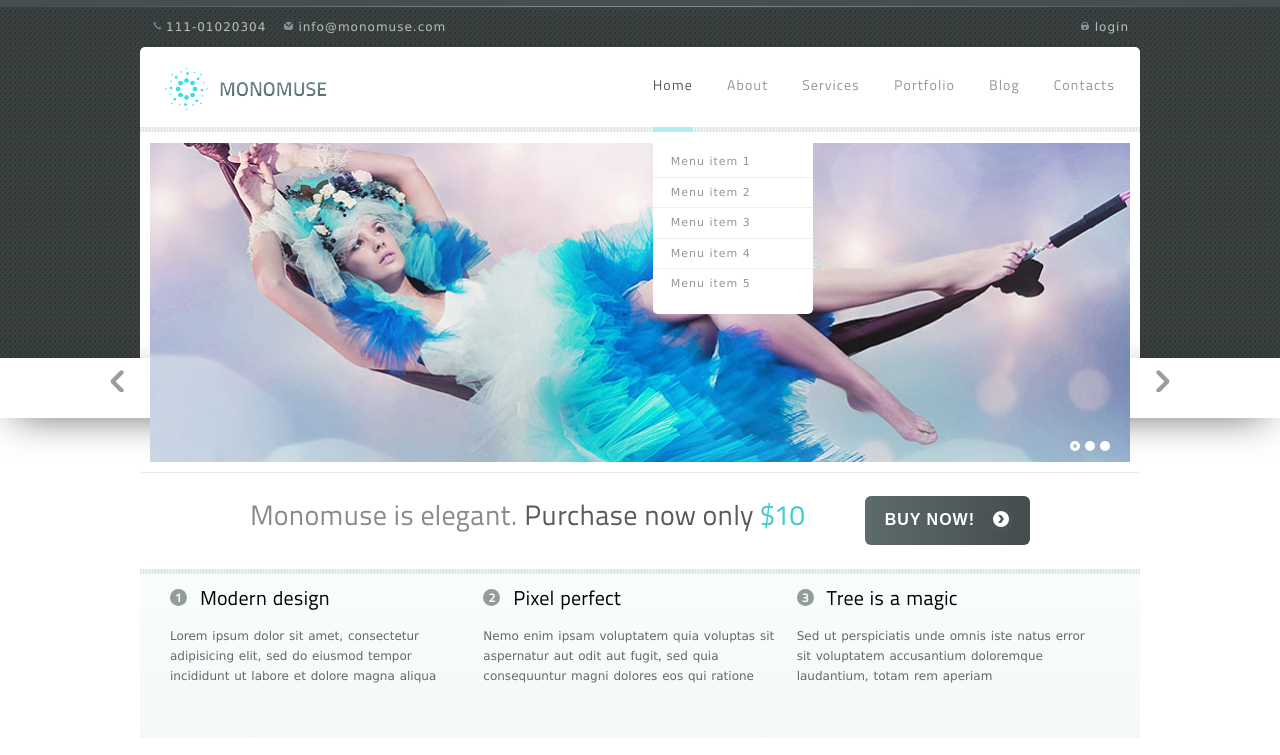
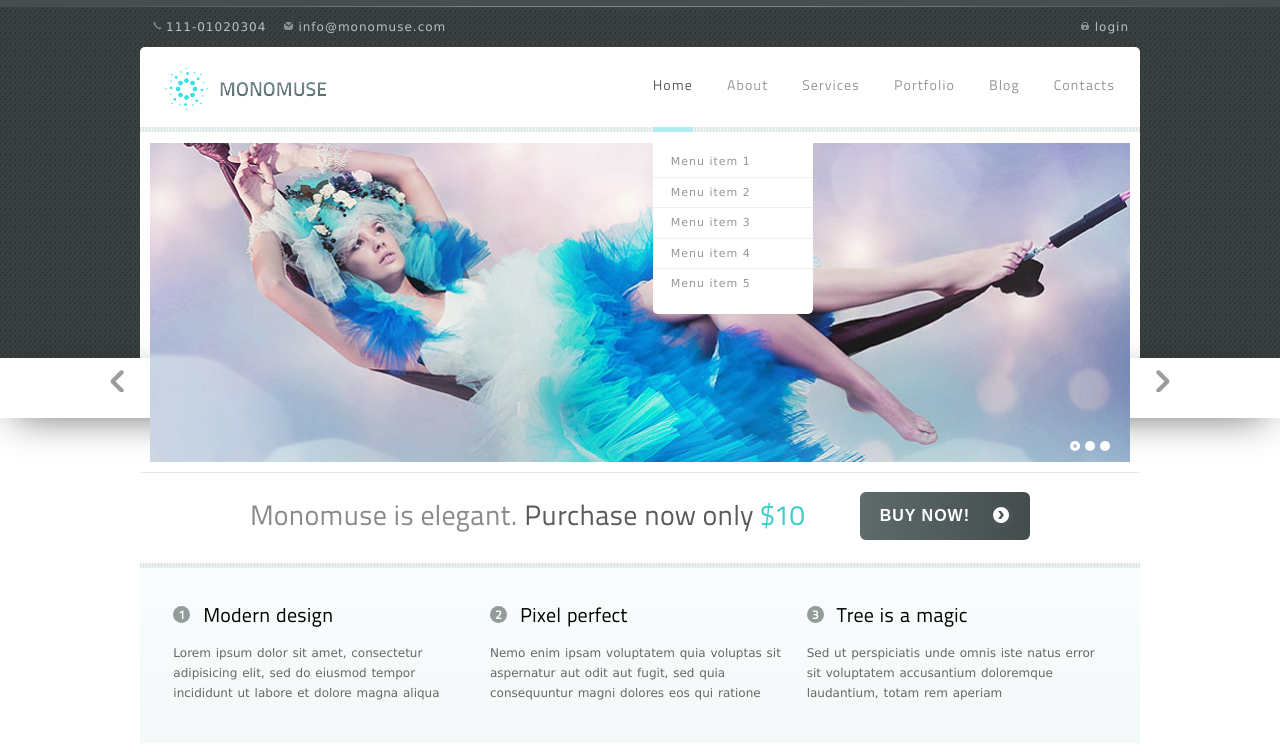
Before and after one commit to brusni4ka/Internship, a plain HTML site: page monomuse/src/index.html in a window 1280 px wide. Shown: the top 755 px of the page. Drawn offline with nearby package versions, Linux system fonts and the light colour scheme.

Commit message:
fixing title & info section. Cleaning styles

```diff
--- a/monomuse/src/css/styles.scss
+++ b/monomuse/src/css/styles.scss
@@ -8,8 +8,9 @@
 }
 
 $basic-fonts: Verdana, Geneva, sans-serif;
-$basic-font-color: #cbcbcb;
+$btn-fonts: Arial, Helvetica, sans-serif;
 $special-font: 'TitilliumText22L-Regular';
+$basic-font-color: #7c7c7c;
 
 /***BASIC STYLES***/
 * {
@@ -251,7 +252,7 @@ img {
         line-height: $header-height;
         .navbar {
 
-          a{
+          a {
             color: #969696;
             display: block;
           }
@@ -289,7 +290,7 @@ img {
                 padding: 6px 18px;
                 line-height: 1.1em;
                 border-bottom: 1px solid #EFEFEF;
-                a{
+                a {
                   font-size: 11px;
                 }
                 &.active > a, &:hover > a, &:focus > a {
@@ -307,7 +308,6 @@ img {
 
           }
         }
-
 
       }
       /*end navigation*/
@@ -395,14 +395,18 @@ img {
       margin-top: -115px;
 
       .main-title {
+        $main-title-height: 100px;
         text-align: center;
         z-index: 10;
-        min-width: 80px;
-        margin-top: 50px;
+        margin-top: $main-title-height/2;
+
         h1 {
           display: inline-block;
+          vertical-align: middle;
           color: #8a8a8a;
-          padding: 35px 55px 35px 0;
+          line-height: $main-title-height;
+          padding-right: 50px;
+          margin-bottom: -5px;
 
           .darker {
             color: #5a5a5a;
@@ -415,21 +419,17 @@ img {
 
         .title-btn {
           display: inline-block;
+          vertical-align: middle;
           position: relative;
+
           text-transform: uppercase;
-          font-family: Arial, Helvetica, sans-serif;
-          font-size: 16px;
-          font-weight: bold;
+          font: bold normal 16px/1.1em $btn-fonts;
           color: #fff;
-          padding: 15px 55px 15px 20px;
+          padding: 15px 60px 15px 20px;
           border-radius: 6px;
+
           /*gradient*/
           background: rgba(89, 89, 89, 0);
-          background: -moz-linear-gradient(left, rgba(89, 89, 89, 0) 0%, rgba(71, 71, 71, 0) 0%, rgba(102, 102, 102, 0) 0%, rgba(44, 44, 44, 0) 0%, rgba(102, 102, 102, 0) 0%, rgba(76, 76, 76, 0) 0%, rgba(0, 0, 0, 0) 0%, rgba(19, 19, 19, 0.35) 100%);
-          background: -webkit-gradient(left top, right top, color-stop(0%, rgba(89, 89, 89, 0)), color-stop(0%, rgba(71, 71, 71, 0)), color-stop(0%, rgba(102, 102, 102, 0)), color-stop(0%, rgba(44, 44, 44, 0)), color-stop(0%, rgba(102, 102, 102, 0)), color-stop(0%, rgba(76, 76, 76, 0)), color-stop(0%, rgba(0, 0, 0, 0)), color-stop(100%, rgba(19, 19, 19, 0.35)));
-          background: -webkit-linear-gradient(left, rgba(89, 89, 89, 0) 0%, rgba(71, 71, 71, 0) 0%, rgba(102, 102, 102, 0) 0%, rgba(44, 44, 44, 0) 0%, rgba(102, 102, 102, 0) 0%, rgba(76, 76, 76, 0) 0%, rgba(0, 0, 0, 0) 0%, rgba(19, 19, 19, 0.35) 100%);
-          background: -o-linear-gradient(left, rgba(89, 89, 89, 0) 0%, rgba(71, 71, 71, 0) 0%, rgba(102, 102, 102, 0) 0%, rgba(44, 44, 44, 0) 0%, rgba(102, 102, 102, 0) 0%, rgba(76, 76, 76, 0) 0%, rgba(0, 0, 0, 0) 0%, rgba(19, 19, 19, 0.35) 100%);
-          background: -ms-linear-gradient(left, rgba(89, 89, 89, 0) 0%, rgba(71, 71, 71, 0) 0%, rgba(102, 102, 102, 0) 0%, rgba(44, 44, 44, 0) 0%, rgba(102, 102, 102, 0) 0%, rgba(76, 76, 76, 0) 0%, rgba(0, 0, 0, 0) 0%, rgba(19, 19, 19, 0.35) 100%);
           background: linear-gradient(to right, rgba(89, 89, 89, 0) 0%, rgba(71, 71, 71, 0) 0%, rgba(102, 102, 102, 0) 0%, rgba(44, 44, 44, 0) 0%, rgba(102, 102, 102, 0) 0%, rgba(76, 76, 76, 0) 0%, rgba(0, 0, 0, 0) 0%, rgba(19, 19, 19, 0.35) 100%);
           filter: progid:DXImageTransform.Microsoft.gradient(startColorstr='#595959', endColorstr='#131313', GradientType=1);
           background-color: #5e6b6b;
@@ -446,22 +446,20 @@ img {
 
         }
       }
+
       .info {
         display: flex;
         justify-content: space-between;
-        padding: 5px 30px 40px 30px;
+        min-height: 180px;
+        padding: 0 25px;
         /*gradient*/
         background: rgba(249, 253, 253, 1);
-        background: -moz-linear-gradient(top, rgba(249, 253, 253, 1) 0%, rgba(243, 248, 248, 1) 100%);
-        background: -webkit-gradient(left top, left bottom, color-stop(0%, rgba(249, 253, 253, 1)), color-stop(100%, rgba(243, 248, 248, 1)));
-        background: -webkit-linear-gradient(top, rgba(249, 253, 253, 1) 0%, rgba(243, 248, 248, 1) 100%);
-        background: -o-linear-gradient(top, rgba(249, 253, 253, 1) 0%, rgba(243, 248, 248, 1) 100%);
-        background: -ms-linear-gradient(top, rgba(249, 253, 253, 1) 0%, rgba(243, 248, 248, 1) 100%);
         background: linear-gradient(to bottom, rgba(249, 253, 253, 1) 0%, rgba(243, 248, 248, 1) 100%);
         filter: progid:DXImageTransform.Microsoft.gradient(startColorstr='#f9fdfd', endColorstr='#f3f8f8', GradientType=0);
         .block {
           max-width: 300px;
           color: #676767;
+          margin: auto;
           h4 {
             padding: 0 30px;
             position: relative;
@@ -484,16 +482,18 @@ img {
         }
       }
 
-      .block-img {
-        width: 220px;
-        border: 1px solid #e4e4e4;
-        border-radius: 3px;
-        height: 185px;
-        padding: 6px;
-      }
+
 
       .container {
         padding: 20px;
+
+        .block-img {
+          width: 220px;
+          border: 1px solid #e4e4e4;
+          border-radius: 3px;
+          height: 185px;
+          padding: 6px;
+        }
         .duos-blocks {
           display: flex;
           justify-content: space-between;
--- a/monomuse/src/index.html
+++ b/monomuse/src/index.html
@@ -20,11 +20,11 @@
         </div>
 
 
-        <header id="header" class="clearfix">
+        <header id="header">
             <div class="header-top line-decoration">
                 <a href="#" class="logo" title="monomuse">monomuse</a>
                 <nav id="main-nav">
-                    <ul class="navbar">
+                    <ul class="navbar clearfix">
                         <li class="active"><a href="#" title="home">home</a>
                             <ul class="dropdown">
                                 <li><a href="#">Menu item 1</a></li>
```
Also changed, not shown: monomuse/src/css/styles.css, 1 other file.
